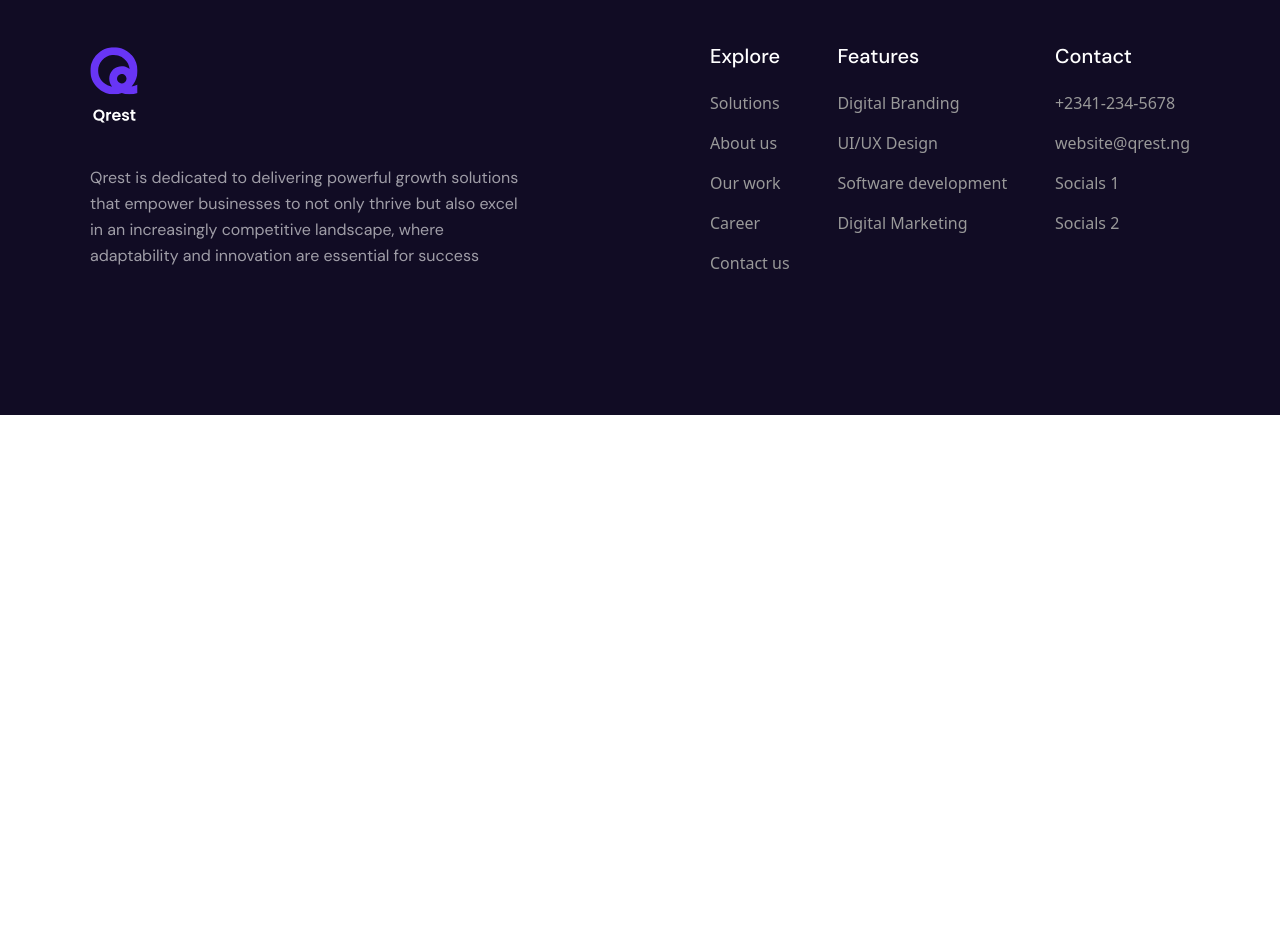
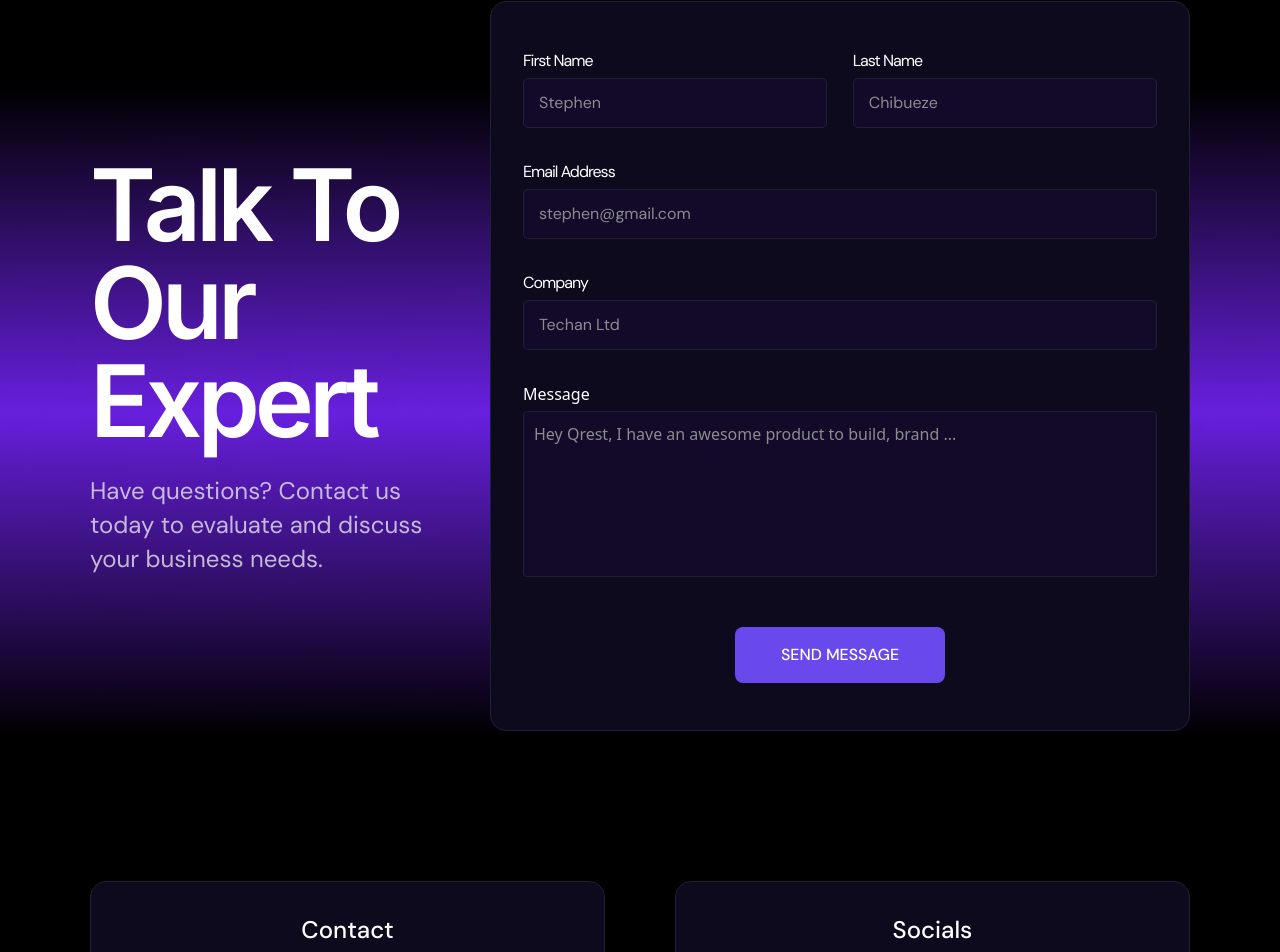
Before and after one commit to ejim11/qrest, a Next.js app: page /contact in a window 1280 px wide. Shown: the part 169-1121 px from the top of the page. Before the commit the page ends 800 px from the top, so only its background shows below. Built offline with nearby package versions, Linux system fonts and the light colour scheme.

Commit message:
✅ created all the components in the contact page

```diff
--- /dev/null
+++ b/components/contact/ContactComp.tsx
@@ -0,0 +1,43 @@
+"use client";
+import React, { useEffect } from "react";
+import FirstSection from "../FirstSection";
+import ContactUsForm from "./ContactUsForm";
+import { motion } from "framer-motion";
+import ContactList from "./ContactList";
+
+const ContactComp = () => {
+  useEffect(() => {
+    window.scrollTo({ top: -90, behavior: "smooth" });
+  }, []);
+  return (
+    <main>
+      <FirstSection>
+        <div className="w-full flex items-center">
+          <div className="flex-1 mr-[5rem]">
+            <motion.h3
+              initial={{ opacity: 0, y: 20 }}
+              animate={{ opacity: 1, y: 0 }}
+              transition={{ duration: 0.3, ease: "easeIn" }}
+              className="text-[10rem] font-inter font-semibold leading-[9.8rem] -tracking-[0.5rem] text-white-1 mb-[2.4rem]"
+            >
+              Talk To Our Expert
+            </motion.h3>
+            <motion.p
+              initial={{ opacity: 0, y: 20 }}
+              animate={{ opacity: 1, y: 0 }}
+              transition={{ duration: 0.3, ease: "easeIn", delay: 0.2 }}
+              className="font-dmsans text-[2.4rem] leading-[3.4rem] text-white-2"
+            >
+              Have questions? Contact us today to evaluate and discuss your
+              business needs.
+            </motion.p>
+          </div>
+          <ContactUsForm />
+        </div>
+      </FirstSection>
+      <ContactList />
+    </main>
+  );
+};
+
+export default ContactComp;
--- /dev/null
+++ b/components/contact/ContactList.tsx
@@ -0,0 +1,69 @@
+"use client";
+import { motion } from "framer-motion";
+import React from "react";
+
+const ContactList = () => {
+  const data = [
+    {
+      title: "Contact",
+      text: "+2341-234-5678",
+      text2: "website@qrest.ng",
+    },
+    {
+      title: "Socials",
+      links: [
+        {
+          link: "https://www.instagram.com/qrest_software_development?igsh=MTZxZjBtNjgxamh3dg==",
+          linkText: "instagram",
+        },
+        {
+          link: "https://www.linkedin.com/company/qrest-software-development-company/posts/?feedView=all",
+          linkText: "linkedin",
+        },
+      ],
+    },
+  ];
+
+  return (
+    <section className="px-[9rem] pt-[5rem] pb-[14rem] bg-black-1">
+      <div className="grid grid-cols-service-grid gap-[7rem]">
+        {data.map((contact, i) => (
+          <motion.div
+            initial={{ opacity: 0, y: 40, x: i % 2 !== 0 ? 40 : -40 }}
+            whileInView={{ opacity: 1, y: 0, x: 0 }}
+            transition={{ duration: 0.3, ease: "easeIn", delay: 0.1 }}
+            viewport={{ once: true }}
+            key={i}
+            className="bg-[#0E0A1D] border border-[#1D2134] rounded-[1.6rem] py-[3rem] flex flex-col items-center text-center"
+          >
+            <p className="text-[2.4rem] mb-[2.4rem] font-dmsans font-medium text-white-1">
+              {contact.title}
+            </p>
+            {contact.text && (
+              <div className="font-dmsans text-grey-2">
+                <p className="mb-[1.2rem]">{contact.text}</p>
+                <p>{contact.text2}</p>
+              </div>
+            )}
+            <div className="text-grey-2 flex flex-col items-center capitalize">
+              {contact.links &&
+                contact.links.length > 0 &&
+                contact.links.map((link, i) => (
+                  <a
+                    target="blank"
+                    key={i}
+                    href={link.link}
+                    className="block mb-[1.2rem] last:mb-0 hover:text-purple-3 ease-in transition-all duration-150"
+                  >
+                    {link.linkText}
+                  </a>
+                ))}
+            </div>
+          </motion.div>
+        ))}
+      </div>
+    </section>
+  );
+};
+
+export default ContactList;
--- /dev/null
+++ b/components/contact/ContactUsForm.tsx
@@ -0,0 +1,167 @@
+"use client";
+import React, { useState } from "react";
+import { SubmitHandler, useForm } from "react-hook-form";
+import { registrationOption } from "@/utils/inputValidator";
+import InputComponent from "../InputComp";
+import { toastError, toastSuccess } from "@/utils/toastFuncs";
+import { FaRegCircleCheck } from "react-icons/fa6";
+import { LuBadgeAlert } from "react-icons/lu";
+import { FallingLines } from "react-loader-spinner";
+import { motion } from "framer-motion";
+
+type FormData = {
+  firstName: string;
+  lastName: string;
+  email: string;
+  company: string;
+  message: string;
+};
+
+const ContactUsForm = () => {
+  const [message, setMessage] = useState<string>("");
+  const [msgError, setMsgError] = useState<string>("");
+  const [loading, setIsLoading] = useState<boolean>(false);
+
+  const {
+    register,
+    reset,
+    handleSubmit,
+    formState: { errors },
+  } = useForm<FormData>({
+    defaultValues: {
+      firstName: "",
+      lastName: "",
+      email: "",
+      company: "",
+      message: "",
+    },
+  });
+
+  const onSubmit: SubmitHandler<FormData> = async (data: any) => {
+    if (!message) {
+      setMsgError("Please enter some message");
+      return;
+    }
+    if (message.length > 350) {
+      setMsgError("Message should not exceed 350 characters");
+      return;
+    }
+
+    const modifiedData = {
+      firstName: data.firstName,
+      lastName: data.lastName,
+      company: data.company,
+      email: data.email,
+      message,
+    };
+
+    setIsLoading(true);
+
+    try {
+      reset({
+        firstName: "",
+        lastName: "",
+        company: "",
+        email: "",
+      });
+      setMessage("");
+      setIsLoading(false);
+      toastSuccess(
+        "Message sent successfully!",
+        <FaRegCircleCheck className="text-purple-1 w-[2.2rem] h-[2.2rem]" />
+      );
+    } catch (err) {
+      console.log(err);
+      setIsLoading(false);
+      toastError(
+        "Something went wrong, Please try again!",
+        <LuBadgeAlert className="text-red w-[2.2rem] h-[2.2rem]" />
+      );
+    }
+  };
+
+  return (
+    <motion.div
+      initial={{ opacity: 0, x: 40 }}
+      animate={{ opacity: 1, x: 0 }}
+      transition={{ duration: 0.3, ease: "easeIn" }}
+      className="w-[70rem] bg-[#0E0A1D] border border-[#1D2134] rounded-[1.6rem] px-[3.2rem] py-[4.7rem]"
+    >
+      <form onSubmit={handleSubmit(onSubmit)}>
+        <div className="w-full flex justify-between">
+          <InputComponent
+            placeholder={"Stephen"}
+            type={"text"}
+            register={register}
+            error={errors}
+            name={"firstName"}
+            label="First Name"
+            pl="pl-[1.5rem]"
+            containerWidth="w-[48%]"
+            validation={registrationOption.firstName}
+          />
+          <InputComponent
+            placeholder={"Chibueze"}
+            type={"text"}
+            register={register}
+            error={errors}
+            name={"lastName"}
+            label="Last Name"
+            pl="pl-[1.5rem]"
+            containerWidth="w-[48%]"
+            validation={registrationOption.lastName}
+          />
+        </div>
+        <InputComponent
+          placeholder={"stephen@gmail.com"}
+          type={"email"}
+          register={register}
+          error={errors}
+          name={"email"}
+          label="Email Address"
+          pl="pl-[1.5rem]"
+          containerWidth="w-full"
+          validation={registrationOption.email}
+        />
+        <InputComponent
+          placeholder={"Techan Ltd"}
+          type={"text"}
+          register={register}
+          error={errors}
+          name={"company"}
+          pl="pl-[1.5rem]"
+          label="Company"
+          containerWidth="w-full"
+          validation={registrationOption.company}
+        />
+        <div className="flex flex-col w-full">
+          <label className="mb-[0.5rem] text-white-1">Message</label>
+          <textarea
+            rows={6}
+            maxLength={150}
+            required
+            value={message}
+            placeholder="Hey Qrest, I have an awesome product to build, brand ..."
+            onChange={(e: any) => {
+              setMessage(e.target.value);
+            }}
+            className="placeholder:text-grey-3  border-[#231E37] text-grey-5 border rounded-md focus:ring-0 focus:outline-none bg-[#130A2A] resize-none outline-none ring-0 p-[1rem] "
+          />
+          <small>{msgError}</small>
+        </div>
+        <button
+          type="submit"
+          className="mt-[5rem] flex items-center justify-center mx-auto py-[1.6rem] px-[4.6rem] text-center  font-medium rounded-[0.8rem]  uppercase bg-purple-2 w-auto hover:bg-purple-1 ease-in transition-all duration-150 text-white-1 font-dmsans"
+        >
+          {loading ? (
+            <FallingLines color="#ffffff" width="30" visible={true} />
+          ) : (
+            "Send Message"
+          )}
+        </button>
+      </form>
+    </motion.div>
+  );
+};
+
+export default ContactUsForm;
```
